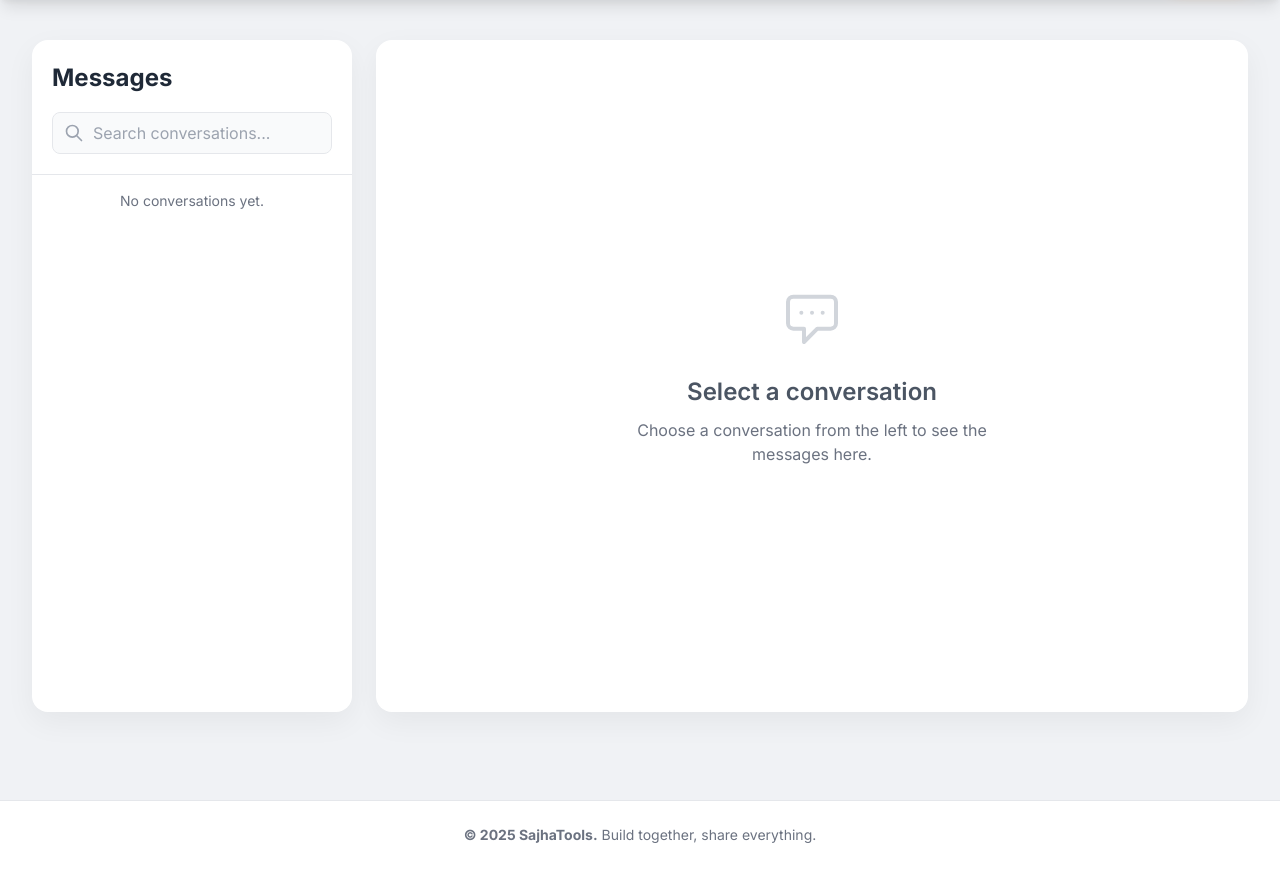
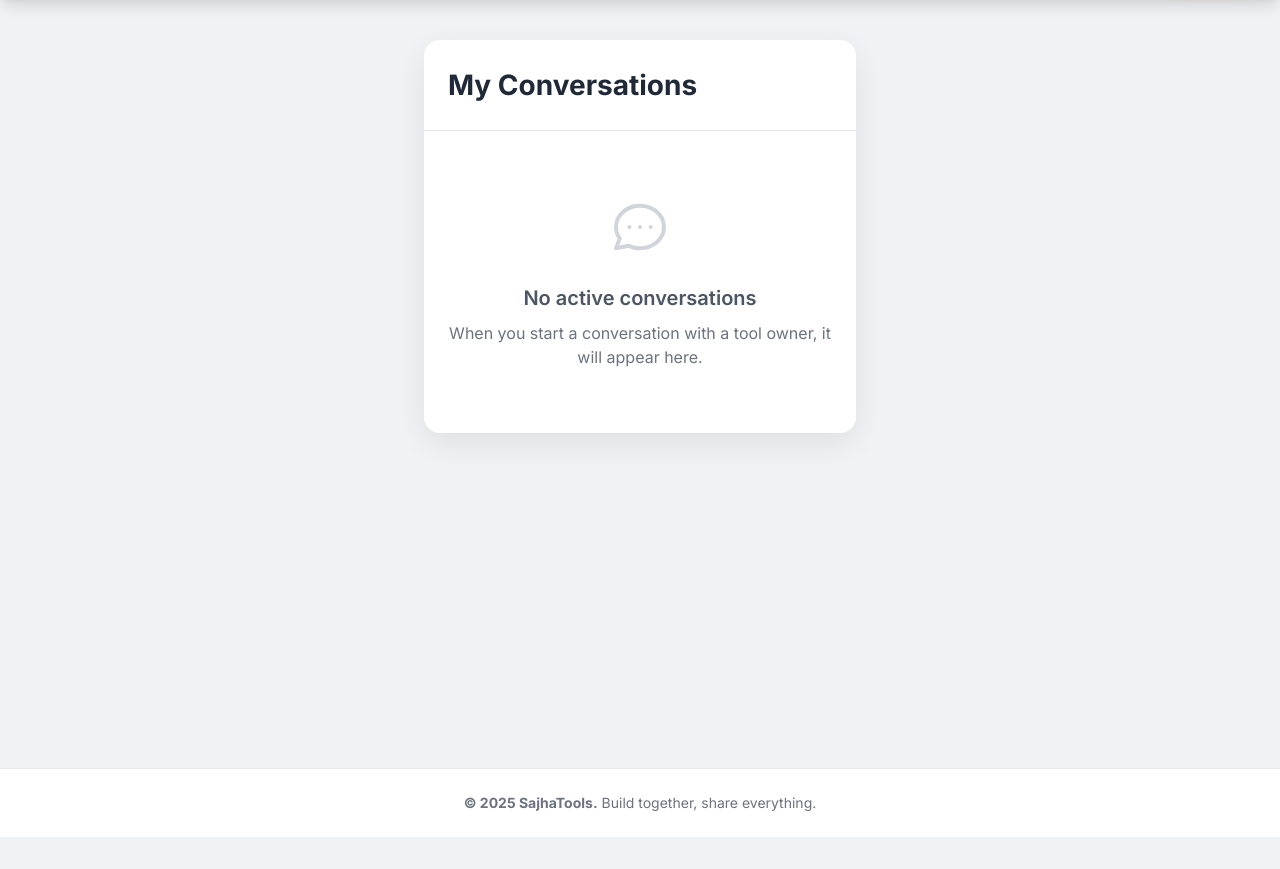
Before and after one commit to abheejan/SajhaTools-Community-Powered-Tool-Sharing, a Django app: page /messages/ in a window 1280 px wide. Shown: the part 64-933 px from the top of the page. After the commit the page ends 901 px from the top, so only its background shows below. Run offline with Django 5.2, Linux system fonts and the light colour scheme; the visitor is signed in with stand-in values (Sample User, id 1); data that the repository does not hold is empty.

Commit message:
Updated thread list

```diff
--- a/messaging/templates/messaging/thread_list.html
+++ b/messaging/templates/messaging/thread_list.html
@@ -4,6 +4,7 @@
 
 {% block content %}
 <style>
+    /* Keyframe Animations */
     @keyframes fadeInUp {
         from { opacity: 0; transform: translateY(20px); }
         to { opacity: 1; transform: translateY(0); }
@@ -12,104 +13,56 @@
     .page-wrapper {
         display: flex;
         flex-direction: column;
-        min-height: calc(100vh - 128px);
+        min-height: calc(100vh - 160px);
     }
 
-    .messages-layout {
-        display: grid;
-        grid-template-columns: 320px 1fr;
-        height: 100%;
-        flex-grow: 1;
-        gap: 1.5rem;
+    .messages-container {
+        max-width: 800px;
+        margin: 0 auto;
         animation: fadeInUp 0.6s ease-out forwards;
+        flex-grow: 1; /* This is the key part that makes the container expand */
     }
 
-    .sidebar {
+    .messages-card {
         background-color: #fff;
         border-radius: 1rem;
-        box-shadow: 0 10px 30px rgba(0, 0, 0, 0.05);
-        display: flex;
-        flex-direction: column;
+        box-shadow: 0 10px 30px rgba(0, 0, 0, 0.08);
         overflow: hidden;
     }
-    .sidebar-header {
-        padding: 1.25rem;
+
+    .messages-header {
+        padding: 1.5rem;
         border-bottom: 1px solid #e5e7eb;
-        flex-shrink: 0;
     }
-    .sidebar-title {
-        font-size: 1.5rem;
+
+    .messages-title {
+        font-size: 1.75rem;
         font-weight: 700;
         color: #1f2937;
-        margin-bottom: 1rem;
     }
-    .search-bar {
-        position: relative;
-    }
-    .search-bar input {
-        width: 100%;
-        padding: 0.5rem 0.75rem 0.5rem 2.5rem;
-        border-radius: 0.5rem;
-        border: 1px solid #e5e7eb;
-        background-color: #f9fafb;
-        transition: border-color 0.2s, box-shadow 0.2s;
-    }
-    .search-bar input:focus {
-        outline: none;
-        border-color: #ff8c00;
-        box-shadow: 0 0 0 3px rgba(255, 140, 0, 0.2);
-        background-color: #fff;
-    }
-    .search-bar .icon {
-        position: absolute;
-        left: 0.75rem;
-        top: 50%;
-        transform: translateY(-50%);
-        color: #9ca3af;
-    }
-    .conversation-list {
-        flex-grow: 1;
-        overflow-y: auto;
-    }
+
     .conversation-item {
         transition: background-color 0.2s ease-in-out;
-        border-bottom: 1px solid #e5e7eb;
     }
-    .conversation-item:last-child {
-        border-bottom: none;
+    .conversation-item:hover {
+        background-color: #f9fafb;
     }
-    .conversation-item:hover, .conversation-item.active {
-        background-color: #fff8f0;
-    }
-    .conversation-item.active .details-container p:first-child {
-        color: #c2410c;
-    }
+
     .avatar {
-        height: 48px;
-        width: 48px;
+        height: 56px;
+        width: 56px;
         border-radius: 9999px;
         display: flex;
         align-items: center;
         justify-content: center;
         color: white;
-        font-weight: 600;
-        font-size: 1.25rem;
+        font-weight: 700;
+        font-size: 1.5rem;
+        /* Professional gradient for avatars */
         background-image: linear-gradient(135deg, #ff8c00, #ffa500);
         flex-shrink: 0;
     }
-    .details-container {
-        min-width: 0;
-        flex-grow: 1;
-    }
 
-    .content-area {
-        background-color: #fff;
-        border-radius: 1rem;
-        box-shadow: 0 10px 30px rgba(0, 0, 0, 0.05);
-        display: flex;
-        align-items: center;
-        justify-content: center;
-    }
     .empty-state {
         text-align: center;
         padding: 4rem 1rem;
@@ -121,7 +74,7 @@
         color: #d1d5db;
     }
     .empty-state h2 {
-        font-size: 1.5rem;
+        font-size: 1.25rem;
         font-weight: 600;
         color: #4b5563;
     }
@@ -133,74 +86,64 @@
         margin-right: auto;
     }
 
-
-    @media (max-width: 768px) {
-        .messages-layout {
-            grid-template-columns: 1fr;
-        }
-        .content-area {
-            display: none;
-        }
-    }
-
 </style>
 
 <div class="page-wrapper">
-    <div class="messages-layout">
-        <div class="sidebar">
-            <div class="sidebar-header">
-                <h1 class="sidebar-title">Messages</h1>
-                <div class="search-bar">
-                    <span class="icon">
-                        <svg class="w-5 h-5" fill="none" stroke="currentColor" viewBox="0 0 24 24" xmlns="http://www.w3.org/2000/svg"><path stroke-linecap="round" stroke-linejoin="round" stroke-width="2" d="M21 21l-6-6m2-5a7 7 0 11-14 0 7 7 0 0114 0z"></path></svg>
-                    </span>
-                    <input type="text" placeholder="Search conversations..." class="w-full">
-                </div>
+    <div class="messages-container">
+        <div class="messages-card">
+            <div class="messages-header">
+                <h1 class="messages-title">My Conversations</h1>
             </div>
 
-            <div class="conversation-list">
+            <div>
                 {% if threads %}
-                    <ul>
+                    <ul class="divide-y divide-gray-200">
                         {% for thread in threads %}
+                            {# **SENIOR DEV FIX**: This robust loop finds the other participant without using custom tags or causing duplicates. #}
                             {% for participant in thread.participants.all %}
                                 {% if participant != user %}
                                     <li class="conversation-item">
-                                        <a href="{% url 'thread-detail' thread.pk %}" class="flex items-center space-x-4 p-3">
-                                            <div class="avatar">
-                                                <span>{{ participant.username|first|upper }}</span>
+                                        <a href="{% url 'thread-detail' thread.pk %}" class="flex items-center space-x-4 p-4">
+                                            <div class="flex-shrink-0">
+                                                <div class="avatar">
+                                                    <span>{{ participant.username|first|upper }}</span>
+                                                </div>
                                             </div>
-                                            <div class="details-container">
-                                                <p class="text-md font-semibold text-gray-800 truncate">
+                                            <div class="flex-1 min-w-0">
+                                                <p class="text-md font-semibold text-gray-900 truncate">
                                                     {{ participant.username }}
                                                 </p>
                                                 <p class="text-sm text-gray-500 truncate">
                                                     Last updated: {{ thread.updated|timesince }} ago
                                                 </p>
                                             </div>
+                                            <div class="text-gray-400">
+                                                <svg xmlns="http://www.w3.org/2000/svg" class="h-6 w-6" viewBox="0 0 20 20" fill="currentColor">
+                                                    <path fill-rule="evenodd" d="M7.293 14.707a1 1 0 010-1.414L10.586 10 7.293 6.707a1 1 0 011.414-1.414l4 4a1 1 0 010 1.414l-4 4a1 1 0 01-1.414 0z" clip-rule="evenodd" />
+                                                </svg>
+                                            </div>
                                         </a>
                                     </li>
+                                    {% comment %} We use the cycle tag with a 'silent' flag to create a state. Once we find and render the first participant who is not the current user, we set the state. The outer 'if' condition prevents any subsequent participants in the same thread from being rendered. The 'resetcycle' tag then resets this state for the next thread in the main loop. {% endcomment %}
+                                    {% cycle 'done' as found_participant silent %}
                                 {% endif %}
                             {% endfor %}
+                            {% resetcycle found_participant %}
                         {% endfor %}
                     </ul>
                 {% else %}
-                    <p class="p-4 text-center text-gray-500 text-sm">No conversations yet.</p>
+                    <div class="empty-state">
+                        <div class="empty-state-icon">
+                            <svg xmlns="http://www.w3.org/2000/svg" fill="none" viewBox="0 0 24 24" stroke="currentColor">
+                                <path stroke-linecap="round" stroke-linejoin="round" stroke-width="1.5" d="M8 12h.01M12 12h.01M16 12h.01M21 12c0 4.418-4.03 8-9 8a9.863 9.863 0 01-4.255-.949L3 20l1.395-3.72C3.512 15.042 3 13.574 3 12c0-4.418 4.03-8 9-8s9 3.582 9 8z" />
+                            </svg>
+                        </div>
+                        <h2>No active conversations</h2>
+                        <p>When you start a conversation with a tool owner, it will appear here.</p>
+                    </div>
                 {% endif %}
             </div>
         </div>
-
-        <div class="content-area">
-             <div class="empty-state">
-                <div class="empty-state-icon">
-                    <svg xmlns="http://www.w3.org/2000/svg" class="h-16 w-16" fill="none" viewBox="0 0 24 24" stroke="currentColor">
-                      <path stroke-linecap="round" stroke-linejoin="round" stroke-width="1.5" d="M8 10h.01M12 10h.01M16 10h.01M9 16H5a2 2 0 01-2-2V6a2 2 0 012-2h14a2 2 0 012 2v8a2 2 0 01-2 2h-5l-5 5v-5z" />
-                    </svg>
-                </div>
-                <h2>Select a conversation</h2>
-                <p>Choose a conversation from the left to see the messages here.</p>
-            </div>
-        </div>
-
     </div>
 </div>
 {% endblock %}
```
